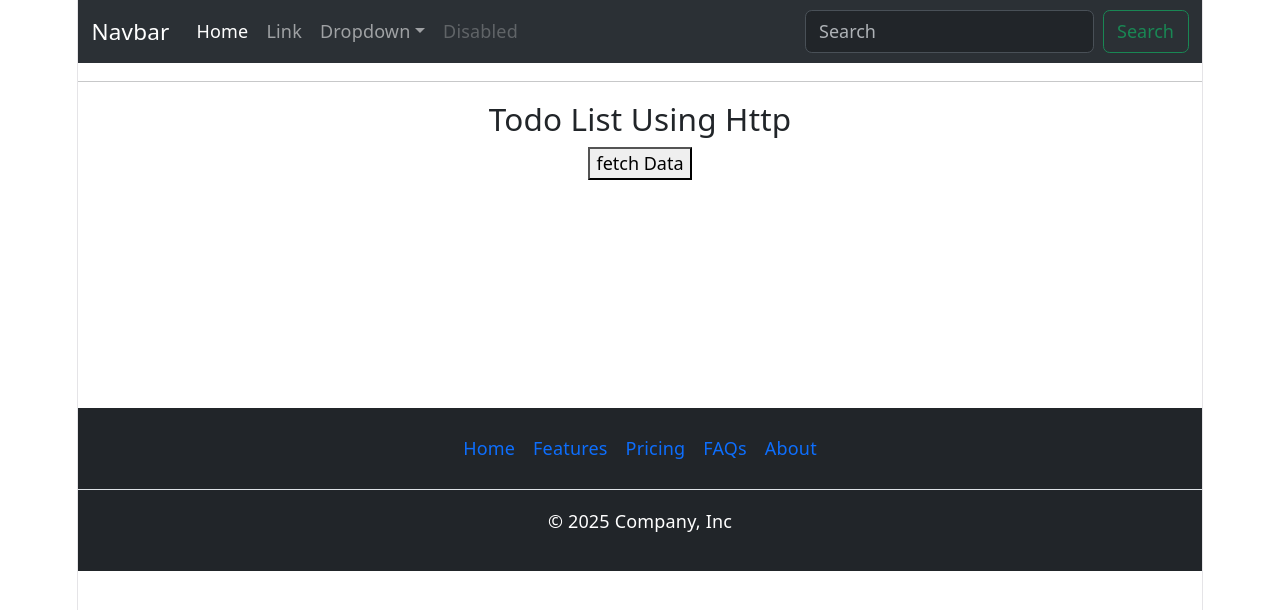
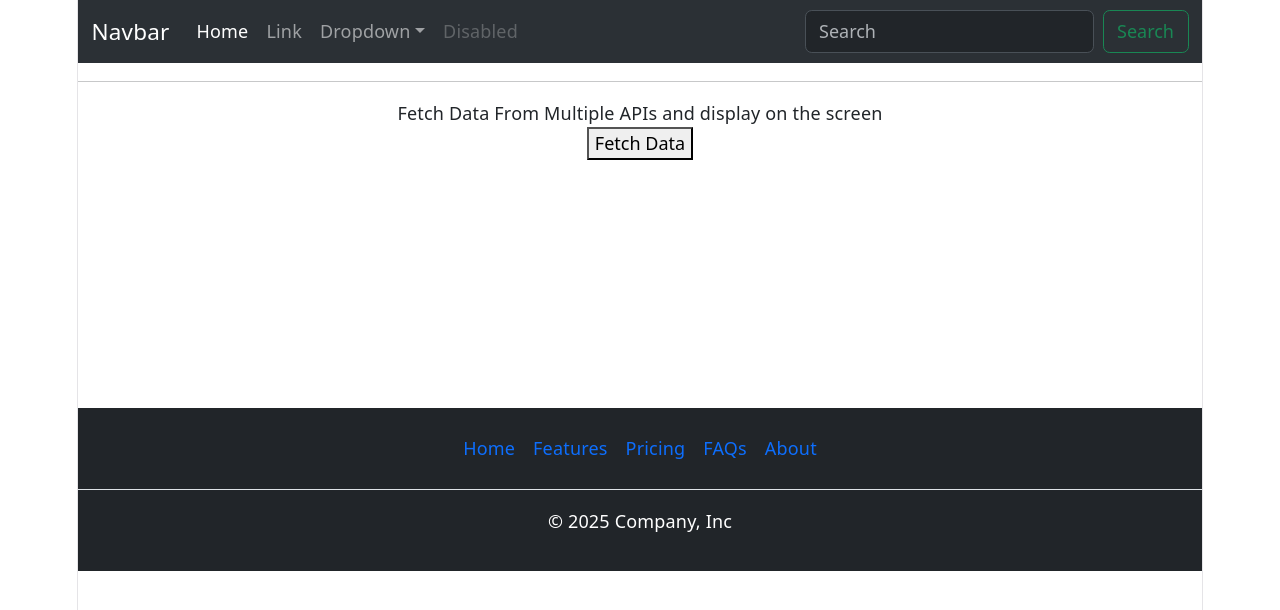
Before and after one commit to sanjaysamantra1/eureka_20_april_2026, a React (Vite) app in the folder react/React_App_1/: page / in a window 1280 px wide. Shown: the top 610 px of the page. Built offline with nearby package versions, Linux system fonts and the light colour scheme.

Commit message:
axios all

```diff
--- a/react/React_App_1/src/components/body/Body.tsx
+++ b/react/React_App_1/src/components/body/Body.tsx
@@ -21,6 +21,7 @@
 import UserList_Http from "../http/UserList_Http";
 import CommentList_Http from "../http/CommentList_Http";
 import ToDoList_Http from "../http/ToDoList_Http";
+import Multiple_API from "../http/Multiple_API";
 
 function Body() {
   /*  console.log(addition(10, 20));
@@ -65,7 +66,8 @@
       {/* <Folder folderInfo={folderData} /> */}
       {/* <UserList_Http /> */}
       {/* <CommentList_Http /> */}
-      <ToDoList_Http/>
+      {/* <ToDoList_Http/> */}
+      <Multiple_API/>
     </div>
   );
 }
--- /dev/null
+++ b/react/React_App_1/src/components/http/Multiple_API.tsx
@@ -0,0 +1,39 @@
+import axios from "axios";
+import { useState } from "react";
+
+export default function Multiple_API() {
+  const [data, setData] = useState([]);
+
+  const fetchData = async () => {
+    const promise1 = axios.get("https://api.github.com/users/sanjaysamantra1");
+    const promise2 = axios.get("https://api.github.com/users/srinidhi-11");
+    const promise3 = axios.get("https://api.github.com/users/chandu09052002");
+    const responseArr = await axios.all([promise1, promise2, promise3]);
+    let responseData = responseArr.map(response=>response.data);
+    console.log(responseData)
+    setData(responseData);
+  };
+
+  return (
+    <>
+      <div>Fetch Data From Multiple APIs and display on the screen</div>
+
+      <button onClick={fetchData}>Fetch Data</button>
+
+      <table className="table table-bordered">
+        <tbody>
+            {data.map((obj)=>{
+                return <tr key={obj.id}>
+                    <td>{obj.id}</td>
+                    <td>{obj.login}</td>
+                    <td>{obj.bio}</td>
+                    <td>{obj.email}</td>
+                    <td>{obj.public_repos}</td>
+                    <td>{obj.followers}</td>
+                </tr>
+            })}
+        </tbody>
+    </table>
+    </>
+  );
+}
```
